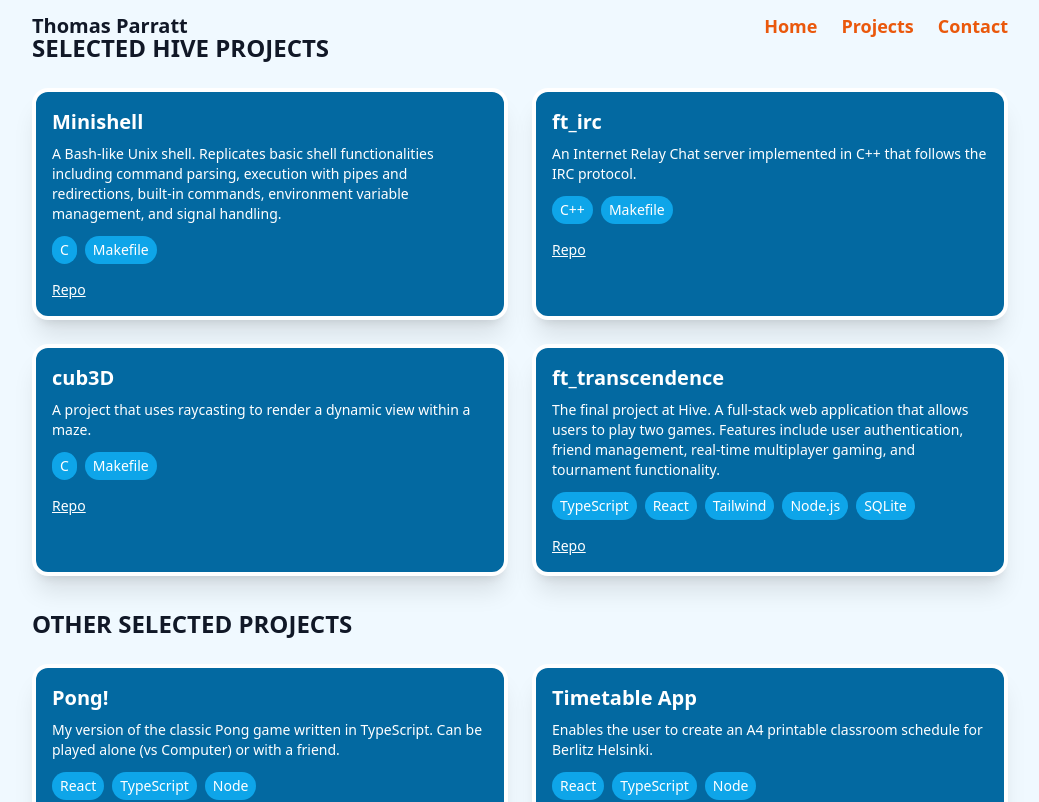
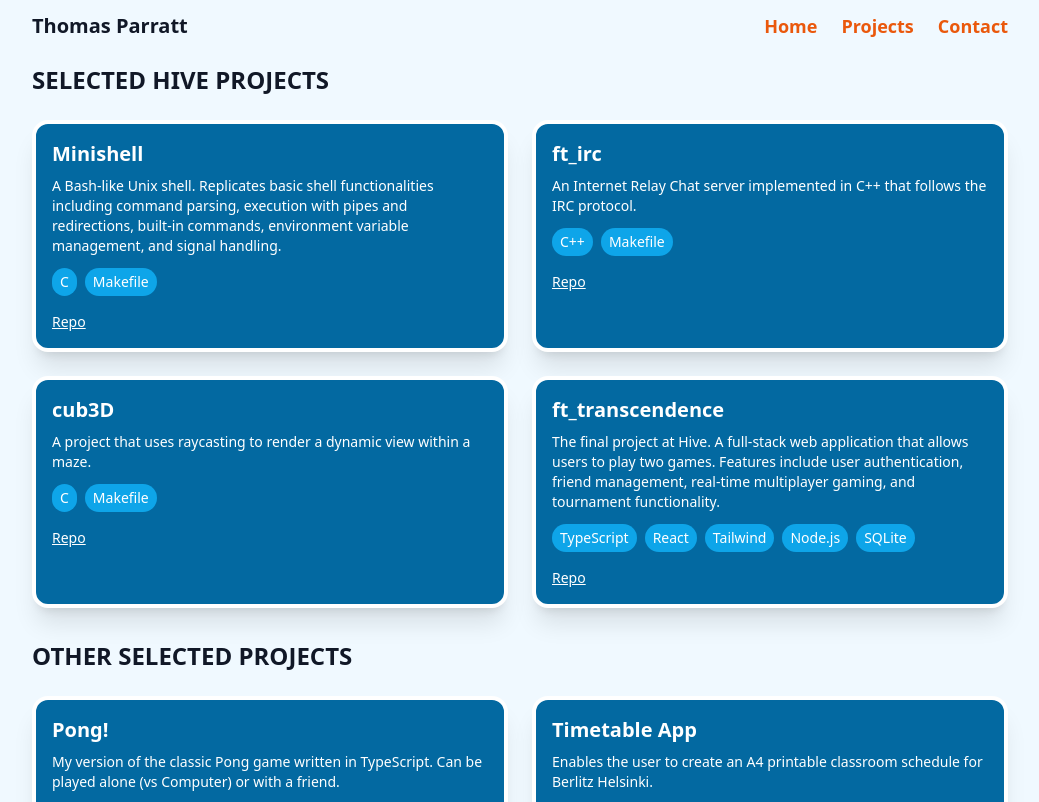
Before and after one commit to ThomasParratt/portfolio, a React (Vite) app: page /projects in a window 1280 px wide. Shown: the top 802 px of the page, without its empty margins (120-1159 px from the left). Built offline with nearby package versions, Linux system fonts and the light colour scheme.

Commit message:
updated project page

```diff
--- a/src/components/Projects.jsx
+++ b/src/components/Projects.jsx
@@ -7,7 +7,7 @@ export default function Projects() {
     return (
         <section id="projects" className="py-8">
             <div className="max-w-5xl mx-auto px-6">
-                <h2 className="text-2xl font-extrabold">SELECTED HIVE PROJECTS</h2>
+                <h2 className="mt-8 text-2xl font-extrabold">SELECTED HIVE PROJECTS</h2>
                 <div className="mt-6 grid grid-cols-1 md:grid-cols-2 gap-6">
                     {hiveProjects.map(p=> <ProjectCard key={p.id} p={p} />)}
                 </div>
```
